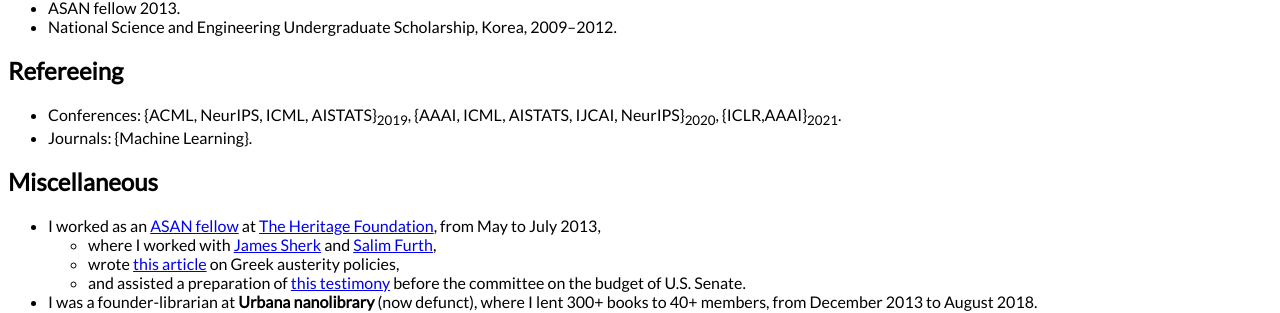
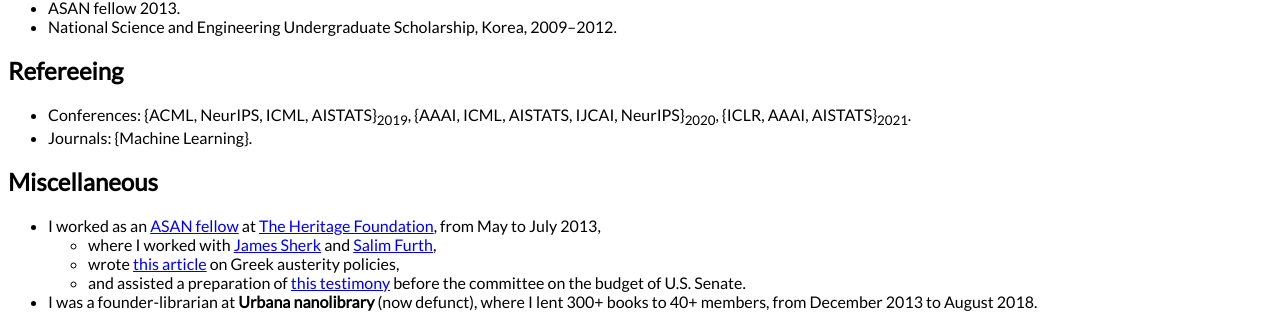
Before and after one commit to jaeho-lee/jaeho-lee.github.io, a Jekyll site: the page built from index.md, in a window 1280 px wide. Shown: the part 1553-1866 px from the top of the page. Built offline with Jekyll 4.4.1, drawn with Linux system fonts in a browser that asks for light colours; emoji names are drawn with the system emoji font.

Commit message:
Update index.md

```diff
--- a/index.md
+++ b/index.md
@@ -64,7 +64,7 @@
 * National Science and Engineering Undergraduate Scholarship, Korea, 2009–2012.
 
 ## Refereeing
-* Conferences: {ACML, NeurIPS, ICML, AISTATS}<sub>2019</sub>, {AAAI, ICML, AISTATS, IJCAI, NeurIPS}<sub>2020</sub>, {ICLR,AAAI}<sub>2021</sub>.
+* Conferences: {ACML, NeurIPS, ICML, AISTATS}<sub>2019</sub>, {AAAI, ICML, AISTATS, IJCAI, NeurIPS}<sub>2020</sub>, {ICLR, AAAI, AISTATS}<sub>2021</sub>.
 * Journals: {Machine Learning}.
 
 ## Miscellaneous
```
